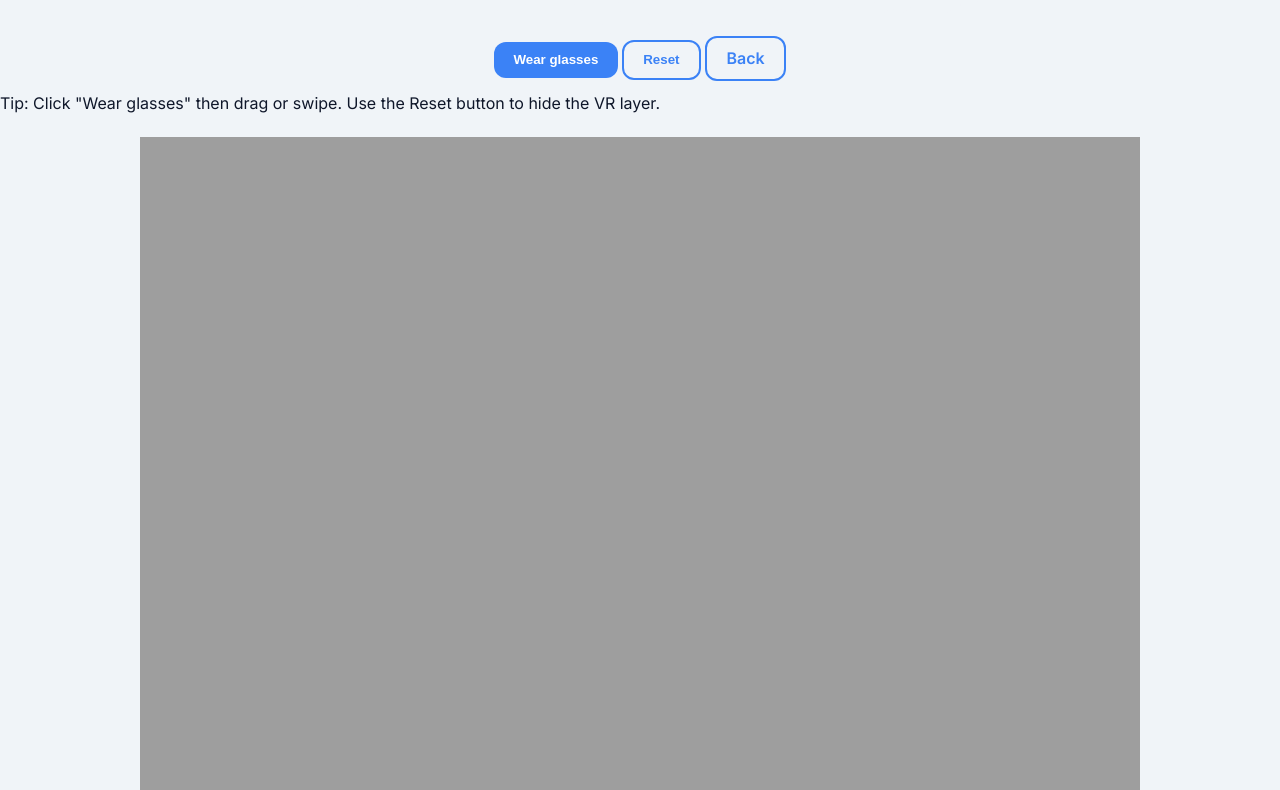
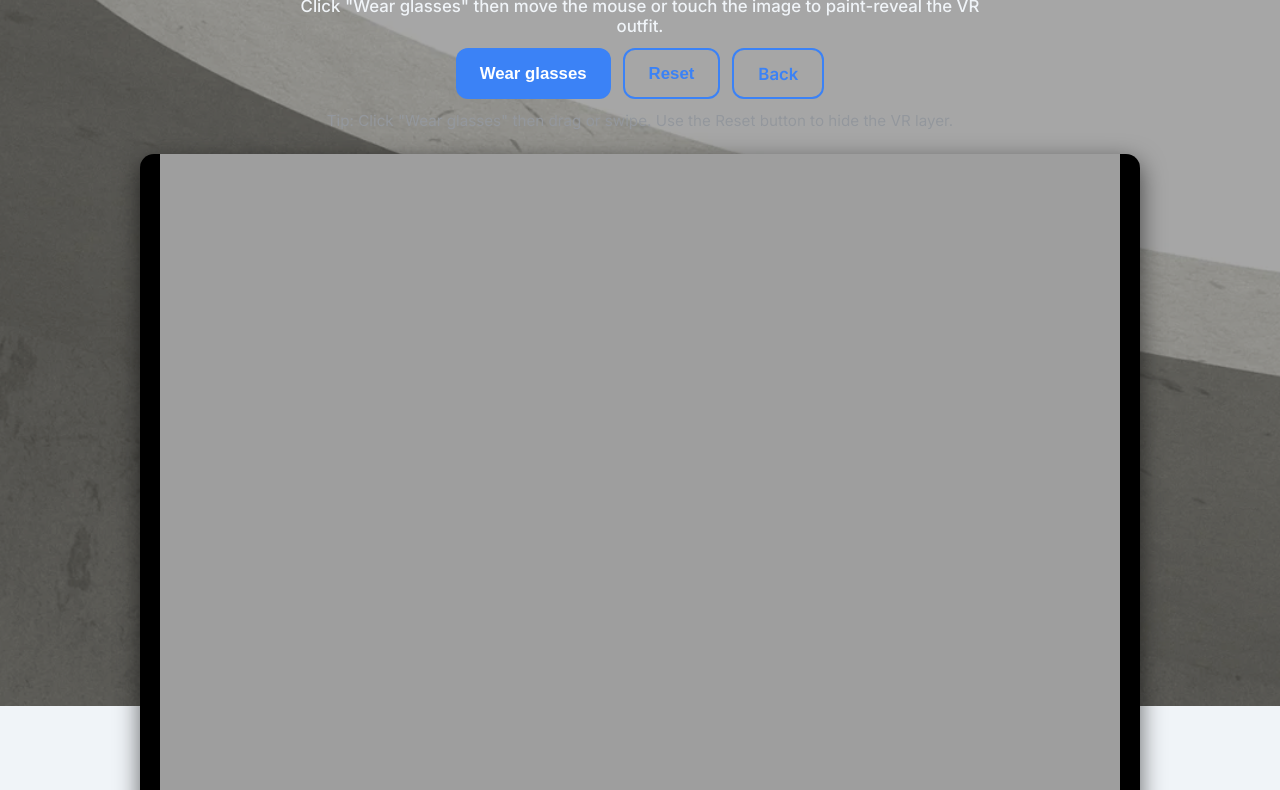
Before and after one commit to ZhanyaG/FinalProjClo3d, a plain HTML site: page reveal.html in a window 1280 px wide. Shown: the part 94-884 px from the top of the page. Drawn offline with Linux system fonts and the light colour scheme.

Commit message:
background for page 2

```diff
--- a/reveal.html
+++ b/reveal.html
@@ -3,26 +3,28 @@
 <head>
   <meta charset="utf-8" />
   <meta name="viewport" content="width=device-width,initial-scale=1" />
-  <title>VR Reveal — Brush Demo</title>
+  <title>VR Reveal — Demo</title>
   <link rel="stylesheet" href="styles.css" />
 </head>
-<body>
+<body class="reveal-page">
+  <!-- Header / title + instructions -->
   <header class="site-header small">
     <div class="container">
       <h1>Wear the glasses</h1>
-      <p class="lead">Click "Wear glasses" then move the mouse or touch the image to paint-reveal the VR outfit. Stroke-by-stroke accumulation.</p>
-      <div class="controls">
-        <button id="toggleGlasses" class="btn">Wear glasses</button>
-        <button id="reset" class="btn btn-ghost">Reset</button>
-        <a href="index.html" class="btn btn-ghost">Back</a>
+      <p class="lead">Click "Wear glasses" then move the mouse or touch the image to paint-reveal the VR outfit.</p>
+
+      <!-- Buttons: toggle, reset, back -->
+      <div class="controls cta-row">
+        <button id="toggleGlasses" class="btn btn-lg">Wear glasses</button>
+        <button id="reset" class="btn btn-ghost btn-lg">Reset</button>
+        <a href="index.html" class="btn btn-ghost btn-lg">Back</a>
       </div>
     </div>
   </header>
     <p class="hint">Tip: Click "Wear glasses" then drag or swipe. Use the Reset button to hide the VR layer.</p>
+  <main class="main container">
 
-  <main class="main container">
     <section class="reveal-wrap" id="revealWrap" aria-label="Image reveal area">
-
       <canvas id="displayCanvas" tabindex="0" aria-label="Image reveal canvas"></canvas>
 
 
--- a/styles.css
+++ b/styles.css
@@ -11,19 +11,16 @@
   --radius: 12px;
 }
 
-/* Reset & base */
 * { box-sizing: border-box; margin:0; padding:0; }
 html, body { height:100%; font-family:'Inter', sans-serif; background: var(--bg); color: var(--primary); }
 a { text-decoration:none; color:inherit; }
 .container { max-width:1000px; width:100%; margin:0 auto; padding:0 16px; }
 
-/* --- BACKGROUND IMAGE --- */
+
 body.index-page {
   background: url('bckgrnd.png') no-repeat center center / cover;
-  color: #fff; /* text color for contrast */
+  color: #fff;
 }
-
-/* Optional dark overlay for readability */
 body.index-page::before {
   content:"";
   position: fixed;
@@ -31,19 +28,31 @@ body.index-page::before {
   background: rgba(0,0,0,0.4);
   z-index: 0;
 }
+body.index-page .container { position: relative; z-index:1; }
 
-body.index-page .container {
-  position: relative;
-  z-index: 1; /* ensure content is above overlay */
+
+body.reveal-page {
+  background: url('bckgrnd3.png') no-repeat center center / cover;
+  color: #fff;
 }
+body.reveal-page::before {
+  content:"";
+  position: fixed;
+  inset: 0;
+  background: rgba(0,0,0,0.35);
+  z-index: 0;
+}
+body.reveal-page .container { position: relative; z-index:1; }
 
-/* Header */
+
 .site-header { text-align:center; padding:40px 0 20px; }
 .site-header.small { padding:24px 0 12px; }
 .site-header h1 { font-size:clamp(1.8rem,4vw,2.8rem); font-weight:700; margin-bottom:12px; }
-.site-header .lead { font-size:1.05rem; font-weight:500; color: #f0f4f8; max-width:720px; margin:0 auto; }
+.site-header .lead { font-size:1.05rem; font-weight:500; max-width:720px; margin:0 auto; }
+body.index-page .site-header .lead { color: #f0f4f8; }
+body.reveal-page .site-header h1, body.reveal-page .site-header .lead { color: #f0f4f8; }
 
-/* Buttons */
+
 .btn {
   display:inline-block;
   background:var(--accent);
@@ -57,27 +66,61 @@ body.index-page .container {
 }
 .btn:hover { background:#2563eb; transform:translateY(-2px); }
 .btn:active { transform:translateY(0); }
-
 .btn-ghost { background:transparent; color:var(--accent); border:2px solid var(--accent); }
 .btn-ghost:hover { background:var(--accent); color:#fff; }
-
 .btn-lg { padding:.85rem 1.5rem; font-size:1.05rem; }
 
-/* Navigation & CTA */
+/* Ghost button tweaks for page 2 */
+body.reveal-page .btn-ghost { color:#3b82f6; border:2px solid #3b82f6; }
+body.reveal-page .btn-ghost:hover { background:#3b82f6; color:#fff; }
+
+
 .nav { margin-top:16px; display:flex; justify-content:center; gap:12px; }
 .cta-row { display:flex; flex-wrap:wrap; justify-content:center; gap:12px; margin-top:12px; }
 
-/* Main content sections */
+
 .main { display:flex; flex-direction:column; gap:24px; padding:24px 0; }
-.stats, .blurb { background:rgba(255,255,255,0.85); padding:24px; border-radius:var(--radius); box-shadow:0 6px 18px var(--shadow); color: var(--primary); }
+
+.stats, .blurb {
+  background:rgba(255,255,255,0.85);
+  padding:24px;
+  border-radius:var(--radius);
+  box-shadow:0 6px 18px var(--shadow);
+  color: var(--primary);
+}
 .stats h2, .blurb h2 { font-size:1.35rem; margin-bottom:12px; font-weight:600; }
 .stats ul { margin-top:8px; padding-left:1.25rem; color: var(--secondary); }
 .stats li { margin-bottom:8px; line-height:1.5; }
 
-/* Footer */
+.reveal-wrap {
+  position:relative;
+  width:100%;
+  border-radius:14px;
+  overflow:hidden;
+  background:#000;
+  box-shadow: 0 8px 24px rgba(0,0,0,0.6);
+  touch-action:none;
+  display:flex;
+  justify-content:center;
+  align-items:center;
+}
+
+
+.reveal-wrap canvas {
+  border-radius:14px;
+  outline:none;
+  width:100%;
+  height:auto;
+  max-height:90vh;
+  object-fit: contain;
+  display:block;
+}
+
+.hint { color: #e2e8f0; font-size:.95rem; text-align:center; }
+
 .footer { margin-top:24px; text-align:center; color: #f0f4f8; font-size:.85rem; }
 
-/* Responsive */
+
 @media(max-width:640px){
   .nav, .cta-row { flex-direction:column; gap:10px; }
   .btn { width:100%; text-align:center; }
```
Also changed, not shown: index.html (+1 -1 lines), bckgrnd3.png (added).
